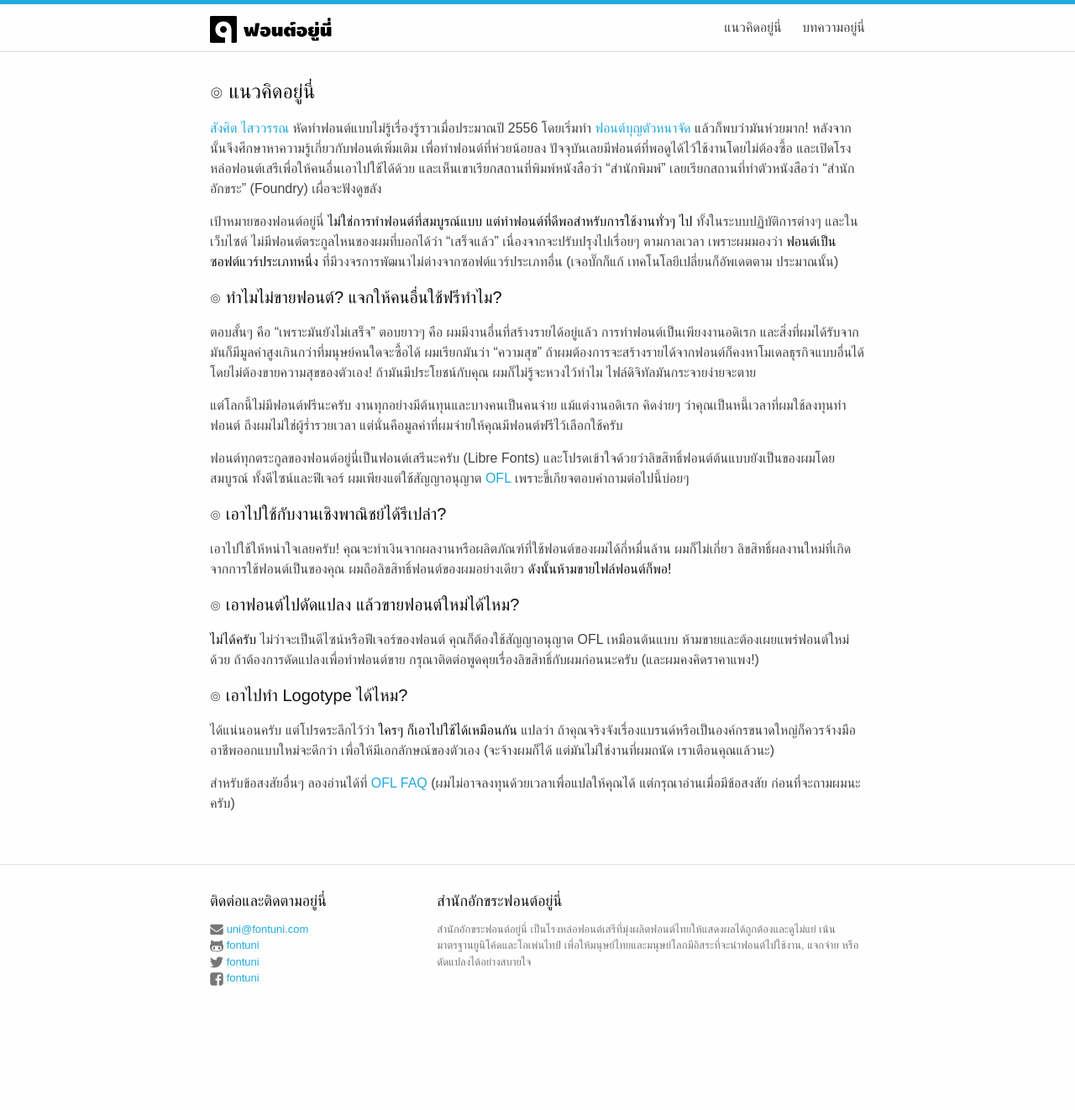
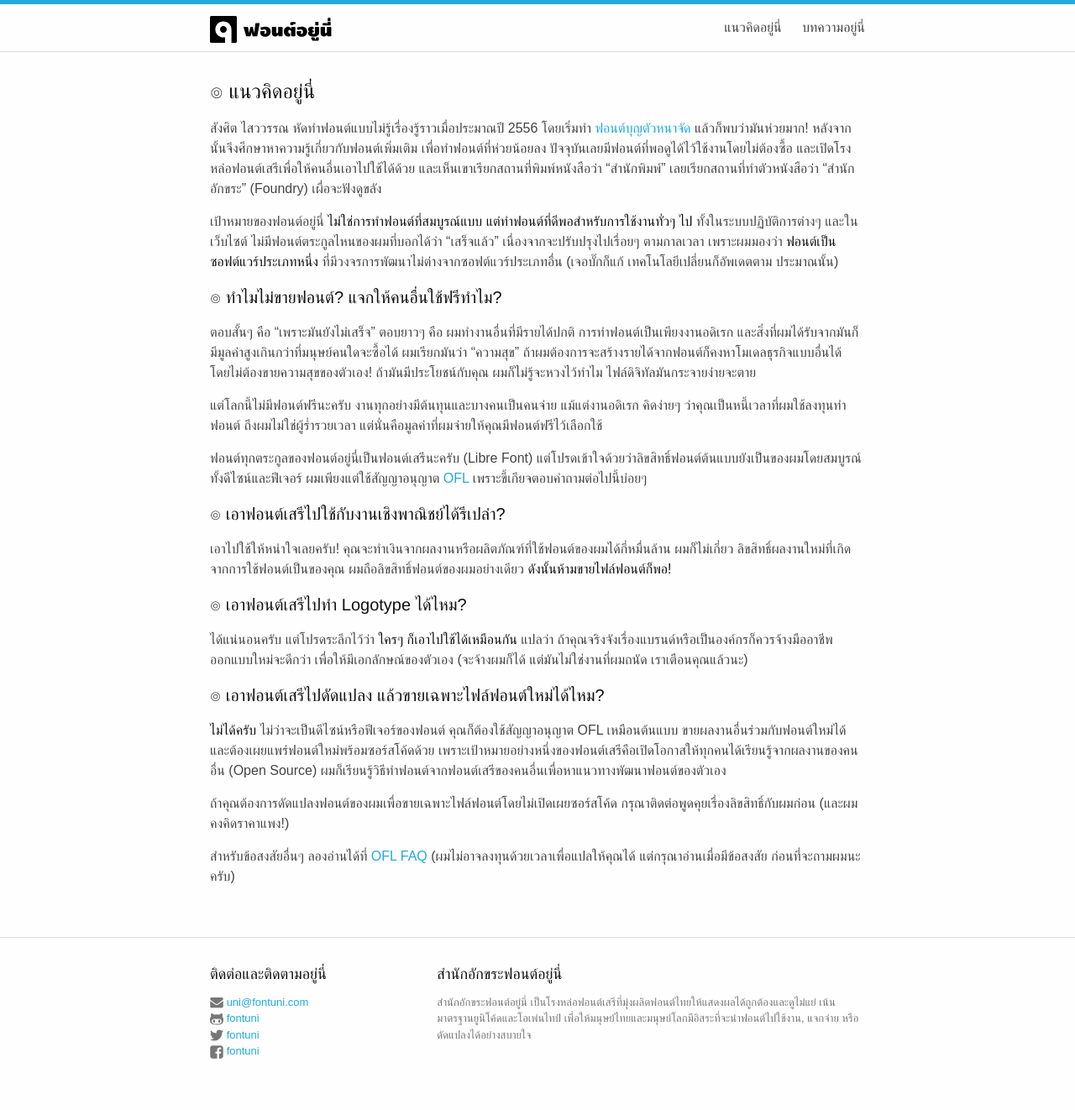
Before and after one commit to fontuni/fontuni.github.io, a Jekyll site: the page built from about.md, in a window 1280 px wide. Shown: the whole page at 84% size. Built offline with Jekyll 4.4.1, drawn with Linux system fonts in a browser that asks for light colours; some web fonts are replaced; before the commit the page ends 1235 px from its top, so only the background shows below that.

Commit message:
Update About page

```diff
--- a/about.md
+++ b/about.md
@@ -4,31 +4,33 @@ title: แนวคิดอยู่นี่
 permalink: /about/
 ---
 
-[สังศิต ไสววรรณ](https://sungsit.com/) หัดทำฟอนต์แบบไม่รู้เรื่องรู้ราวเมื่อประมาณปี 2556 โดยเริ่มทำ [ฟอนต์บุญตัวหนาจัด](https://github.com/fontuni/boon/commit/c2c7592557b705b56fef5909d5b20418bd9b0eb1) แล้วก็พบว่ามันห่วยมาก! หลังจากนั้นจึงศึกษาหาความรู้เกี่ยวกับฟอนต์เพิ่มเติม เพื่อทำฟอนต์ที่ห่วยน้อยลง ปัจจุบันเลยมีฟอนต์ที่พอดูได้ไว้ใช้งานโดยไม่ต้องซื้อ และเปิดโรงหล่อฟอนต์เสรีเพื่อให้คนอื่นเอาไปใช้ได้ด้วย และเห็นเขาเรียกสถานที่พิมพ์หนังสือว่า “สำนักพิมพ์” เลยเรียกสถานที่ทำตัวหนังสือว่า “สำนักอักขระ” (Foundry) เผื่อจะฟังดูขลัง
+สังศิต ไสววรรณ หัดทำฟอนต์แบบไม่รู้เรื่องรู้ราวเมื่อประมาณปี 2556 โดยเริ่มทำ [ฟอนต์บุญตัวหนาจัด](https://github.com/fontuni/boon/commit/c2c7592557b705b56fef5909d5b20418bd9b0eb1) แล้วก็พบว่ามันห่วยมาก! หลังจากนั้นจึงศึกษาหาความรู้เกี่ยวกับฟอนต์เพิ่มเติม เพื่อทำฟอนต์ที่ห่วยน้อยลง ปัจจุบันเลยมีฟอนต์ที่พอดูได้ไว้ใช้งานโดยไม่ต้องซื้อ และเปิดโรงหล่อฟอนต์เสรีเพื่อให้คนอื่นเอาไปใช้ได้ด้วย และเห็นเขาเรียกสถานที่พิมพ์หนังสือว่า “สำนักพิมพ์” เลยเรียกสถานที่ทำตัวหนังสือว่า “สำนักอักขระ” (Foundry) เผื่อจะฟังดูขลัง
 
 เป้าหมายของฟอนต์อยู่นี่ **ไม่ใช่การทำฟอนต์ที่สมบูรณ์แบบ แต่ทำฟอนต์ที่ดีพอสำหรับการใช้งานทั่วๆ ไป** ทั้งในระบบปฏิบัติการต่างๆ และในเว็บไซต์ ไม่มีฟอนต์ตระกูลไหนของผมที่บอกได้ว่า “เสร็จแล้ว” เนื่องจากจะปรับปรุงไปเรื่อยๆ ตามกาลเวลา เพราะผมมองว่า **ฟอนต์เป็นซอฟต์แวร์ประเภทหนึ่ง** ที่มีวงจรการพัฒนาไม่ต่างจากซอฟต์แวร์ประเภทอื่น (เจอบั๊กก็แก้ เทคโนโลยีเปลี่ยนก็อัพเดตตาม ประมาณนั้น)
 
 
 ### ๏ ทำไมไม่ขายฟอนต์? แจกให้คนอื่นใช้ฟรีทำไม?
 
-ตอบสั้นๆ คือ “เพราะมันยังไม่เสร็จ” ตอบยาวๆ คือ ผมมีงานอื่นที่สร้างรายได้อยู่แล้ว การทำฟอนต์เป็นเพียงงานอดิเรก และสิ่งที่ผมได้รับจากมันก็มีมูลค่าสูงเกินกว่าที่มนุษย์คนใดจะซื้อได้ ผมเรียกมันว่า “ความสุข” ถ้าผมต้องการจะสร้างรายได้จากฟอนต์ก็คงหาโมเดลธุรกิจแบบอื่นได้ โดยไม่ต้องขายความสุขของตัวเอง! ถ้ามันมีประโยชน์กับคุณ ผมก็ไม่รู้จะหวงไว้ทำไม ไฟล์ดิจิทัลมันกระจายง่ายจะตาย
+ตอบสั้นๆ คือ “เพราะมันยังไม่เสร็จ” ตอบยาวๆ คือ ผมทำงานอื่นที่มีรายได้ปกติ การทำฟอนต์เป็นเพียงงานอดิเรก และสิ่งที่ผมได้รับจากมันก็มีมูลค่าสูงเกินกว่าที่มนุษย์คนใดจะซื้อได้ ผมเรียกมันว่า “ความสุข” ถ้าผมต้องการจะสร้างรายได้จากฟอนต์ก็คงหาโมเดลธุรกิจแบบอื่นได้ โดยไม่ต้องขายความสุขของตัวเอง! ถ้ามันมีประโยชน์กับคุณ ผมก็ไม่รู้จะหวงไว้ทำไม ไฟล์ดิจิทัลมันกระจายง่ายจะตาย
 
-แต่โลกนี้ไม่มีฟอนต์ฟรีนะครับ งานทุกอย่างมีต้นทุนและบางคนเป็นคนจ่าย แม้แต่งานอดิเรก คิดง่ายๆ ว่าคุณเป็นหนี้เวลาที่ผมใช้ลงทุนทำฟอนต์ ถึงผมไม่ใช่ผู้ร่ำรวยเวลา แต่นั่นคือมูลค่าที่ผมจ่ายให้คุณมีฟอนต์ฟรีไว้เลือกใช้ครับ
+แต่โลกนี้ไม่มีฟอนต์ฟรีนะครับ งานทุกอย่างมีต้นทุนและบางคนเป็นคนจ่าย แม้แต่งานอดิเรก คิดง่ายๆ ว่าคุณเป็นหนี้เวลาที่ผมใช้ลงทุนทำฟอนต์ ถึงผมไม่ใช่ผู้ร่ำรวยเวลา แต่นั่นคือมูลค่าที่ผมจ่ายให้คุณมีฟอนต์ฟรีไว้เลือกใช้
 
-ฟอนต์ทุกตระกูลของฟอนต์อยู่นี่เป็นฟอนต์เสรีนะครับ (Libre Fonts) และโปรดเข้าใจด้วยว่าลิขสิทธิ์ฟอนต์ต้นแบบยังเป็นของผมโดยสมบูรณ์ ทั้งดีไซน์และฟีเจอร์ ผมเพียงแต่ใช้สัญญาอนุญาต [OFL](http://scripts.sil.org/OFL) เพราะขี้เกียจตอบคำถามต่อไปนี้บ่อยๆ
+ฟอนต์ทุกตระกูลของฟอนต์อยู่นี่เป็นฟอนต์เสรีนะครับ (Libre Font) แต่โปรดเข้าใจด้วยว่าลิขสิทธิ์ฟอนต์ต้นแบบยังเป็นของผมโดยสมบูรณ์ ทั้งดีไซน์และฟีเจอร์ ผมเพียงแต่ใช้สัญญาอนุญาต [OFL](http://scripts.sil.org/OFL) เพราะขี้เกียจตอบคำถามต่อไปนี้บ่อยๆ
 
 
-### ๏ เอาไปใช้กับงานเชิงพาณิชย์ได้รึเปล่า?
+### ๏ เอาฟอนต์เสรีไปใช้กับงานเชิงพาณิชย์ได้รึเปล่า?
 
 เอาไปใช้ให้หนำใจเลยครับ! คุณจะทำเงินจากผลงานหรือผลิตภัณฑ์ที่ใช้ฟอนต์ของผมได้กี่หมื่นล้าน ผมก็ไม่เกี่ยว ลิขสิทธิ์ผลงานใหม่ที่เกิดจากการใช้ฟอนต์เป็นของคุณ ผมถือลิขสิทธิ์ฟอนต์ของผมอย่างเดียว **ดังนั้นห้ามขายไฟล์ฟอนต์ก็พอ!**
 
-### ๏ เอาฟอนต์ไปดัดแปลง แล้วขายฟอนต์ใหม่ได้ไหม?
+### ๏ เอาฟอนต์เสรีไปทำ Logotype ได้ไหม?
 
-**ไม่ได้ครับ** ไม่ว่าจะเป็นดีไซน์หรือฟีเจอร์ของฟอนต์ คุณก็ต้องใช้สัญญาอนุญาต OFL เหมือนต้นแบบ ห้ามขายและต้องเผยแพร่ฟอนต์ใหม่ด้วย ถ้าต้องการดัดแปลงเพื่อทำฟอนต์ขาย กรุณาติดต่อพูดคุยเรื่องลิขสิทธิ์กับผมก่อนนะครับ (และผมคงคิดราคาแพง!)
+ได้แน่นอนครับ แต่โปรดระลึกไว้ว่า  **ใครๆ ก็เอาไปใช้ได้เหมือนกัน** แปลว่า ถ้าคุณจริงจังเรื่องแบรนด์หรือเป็นองค์กรก็ควรจ้างมืออาชีพออกแบบใหม่จะดีกว่า เพื่อให้มีเอกลักษณ์ของตัวเอง (จะจ้างผมก็ได้ แต่มันไม่ใช่งานที่ผมถนัด เราเตือนคุณแล้วนะ)
+
+### ๏ เอาฟอนต์เสรีไปดัดแปลง แล้วขายเฉพาะไฟล์ฟอนต์ใหม่ได้ไหม?
+
+**ไม่ได้ครับ** ไม่ว่าจะเป็นดีไซน์หรือฟีเจอร์ของฟอนต์ คุณก็ต้องใช้สัญญาอนุญาต OFL เหมือนต้นแบบ ขายผลงานอื่นร่วมกับฟอนต์ใหม่ได้ และต้องเผยแพร่ฟอนต์ใหม่พร้อมซอร์สโค้ดด้วย เพราะเป้าหมายอย่างหนึ่งของฟอนต์เสรีคือเปิดโอกาสให้ทุกคนได้เรียนรู้จากผลงานของคนอื่น (Open Source) ผมก็เรียนรู้วิธีทำฟอนต์จากฟอนต์เสรีของคนอื่นเพื่อหาแนวทางพัฒนาฟอนต์ของตัวเอง
+
+ถ้าคุณต้องการดัดแปลงฟอนต์ของผมเพื่อขายเฉพาะไฟล์ฟอนต์โดยไม่เปิดเผยซอร์สโค้ด กรุณาติดต่อพูดคุยเรื่องลิขสิทธิ์กับผมก่อน (และผมคงคิดราคาแพง!)
 
 
-### ๏ เอาไปทำ Logotype ได้ไหม?
-
-ได้แน่นอนครับ แต่โปรดระลึกไว้ว่า  **ใครๆ ก็เอาไปใช้ได้เหมือนกัน** แปลว่า ถ้าคุณจริงจังเรื่องแบรนด์หรือเป็นองค์กรขนาดใหญ่ก็ควรจ้างมืออาชีพออกแบบใหม่จะดีกว่า เพื่อให้มีเอกลักษณ์ของตัวเอง (จะจ้างผมก็ได้ แต่มันไม่ใช่งานที่ผมถนัด เราเตือนคุณแล้วนะ)
-
 สำหรับข้อสงสัยอื่นๆ ลองอ่านได้ที่ [OFL FAQ](http://scripts.sil.org/OFL-FAQ_web) (ผมไม่อาจลงทุนด้วยเวลาเพื่อแปลให้คุณได้ แต่กรุณาอ่านเมื่อมีข้อสงสัย ก่อนที่จะถามผมนะครับ)
```
